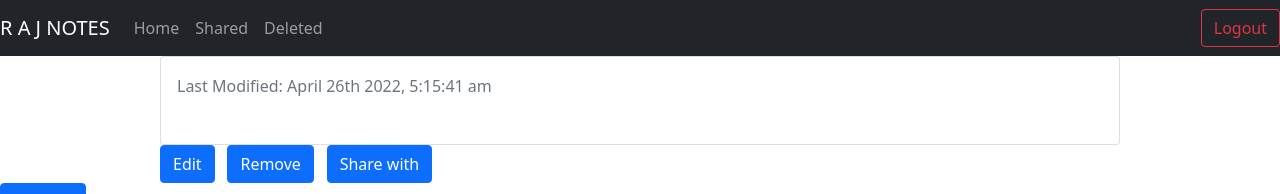
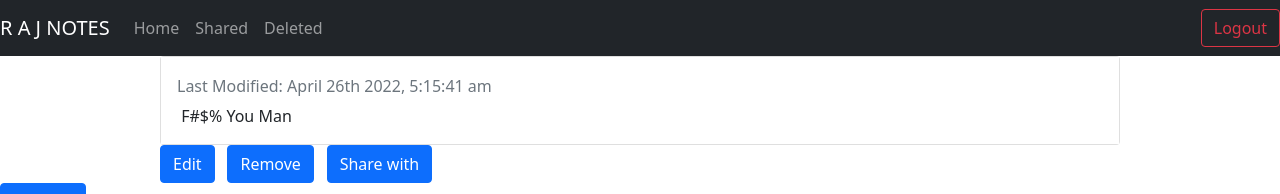
Before and after one commit to Ashmaitelly/raj_notes, a React (Create React App) app in the folder client/: page /hnp in a window 1280 px wide. Shown: the top 194 px of the page. Built offline with nearby package versions, Linux system fonts and the light colour scheme; no server answers; sample sign-in values are in the browser's storage.

Commit message:
done with the color and the note

```diff
--- a/client/src/components/ColorSelector.js
+++ b/client/src/components/ColorSelector.js
@@ -3,18 +3,19 @@ import { Dropdown } from 'react-bootstrap'
 import DropdownButton from 'react-bootstrap/DropdownButton'
 
 
-function ColorSelector(){
+function ColorSelector(props){
 
   const [col,setCol]= useState("#fff")
+  props.func(col)
 
 return(
   <DropdownButton id="dropdown-basic-button" title="Colors">
-    <Dropdown.Item onClick={()=>{setCol(col)}} type="color" defaultValue="#F6041C">Red</Dropdown.Item>
-    <Dropdown.Item onClick={()=>{setCol(col)}}type="color" defaultValue="#F6D604">Yellow</Dropdown.Item>
-    <Dropdown.Item onClick={()=>{setCol(col)}} type="color" defaultValue="#24AB12">Green</Dropdown.Item>
-    <Dropdown.Item onClick={()=>{setCol(col)}} type="color" defaultValue="#F60">Orange</Dropdown.Item>
-    <Dropdown.Item onClick={()=>{setCol(col)}} type="color" defaultValue="#0EF">Light Blue</Dropdown.Item>
-    <Dropdown.Item onClick={()=>{setCol(col)}} type="color" defaultValue="#FF00EA">Pink</Dropdown.Item>
+    <Dropdown.Item onClick={()=>{setCol("#F6041C")}} type="color" defaultValue="#F6041C">Red</Dropdown.Item>
+    <Dropdown.Item onClick={()=>{setCol("#F6D604")}}type="color" defaultValue="#F6D604">Yellow</Dropdown.Item>
+    <Dropdown.Item onClick={()=>{setCol("#24AB12")}} type="color" defaultValue="#24AB12">Green</Dropdown.Item>
+    <Dropdown.Item onClick={()=>{setCol("#F60")}} type="color" defaultValue="#F60">Orange</Dropdown.Item>
+    <Dropdown.Item onClick={()=>{setCol("#0EF")}} type="color" defaultValue="#0EF">Light Blue</Dropdown.Item>
+    <Dropdown.Item onClick={()=>{setCol("#FF00EA")}} type="color" defaultValue="#FF00EA">Pink</Dropdown.Item>
   </DropdownButton>
 );
 }
--- a/client/src/components/Note.js
+++ b/client/src/components/Note.js
@@ -3,23 +3,22 @@ import {Card} from 'react-bootstrap';
 import { NotesContext } from "../views/NotesPage";
 import Moment from "moment";
 
-
-function Note({text}){
+function Note({text, color}){
 
   const note = useContext(NotesContext);
-
   const dateModified = Date(Date.parse(note.date_modified));
 
   return(
-    <Card style={{  height: '80%' , width: '75%', margin: '0 auto' }}>
-    <Card.Body>
+    <>
+  <Card style={{  height: '80%' , width: '75%', margin: '0 auto' }}>
+    <Card.Body style={{ backgroundColor: color }}>
       <Card.Title>{note.title}</Card.Title>
-      <Card.Subtitle className="mb-2 text-muted">Last Modified: {Moment(dateModified).format('MMMM Do YYYY, h:mm:ss a')}</Card.Subtitle>
-      <Card.Text style={{  whiteSpace: "pre-wrap"}}> {note.text}  </Card.Text>
+        <Card.Subtitle className="mb-2 text-muted">Last Modified: {Moment(dateModified).format('MMMM Do YYYY, h:mm:ss a')}</Card.Subtitle>
+          <Card.Text style={{  whiteSpace: "pre-wrap"}}> {text}  </Card.Text>
     </Card.Body>
   </Card>
+  </>
   )
-
 }
 
 export default Note ;
--- a/client/src/views/HomeNotePage.js
+++ b/client/src/views/HomeNotePage.js
@@ -18,6 +18,8 @@ function HomeNotePage(){
     const [searchParams, setSearchParams] = useSearchParams();
     //trying context
 
+    const [noteColor, setNoteColor] = useState("#fff")
+
     useEffect(()=>{
     Axios.get(`http://localhost:3001/notes/${searchParams.get("id")}`)
     .then((response) =>{
@@ -29,11 +31,18 @@ function HomeNotePage(){
 
     },[]);
 
+    const getColor = (color) => {
+        setNoteColor(color)
+    }
+
     return(
     <div>
         <NavBar/>
         <NotesContext.Provider value={note}>
-        <Note />
+        <Note
+            color = {noteColor}
+            text = {"F#$% You Man"}
+        />
         </NotesContext.Provider>
         <div class="d-md-inline"style={{marginLeft: "12.5%"}}>
         <Button variant="primary" style={{marginRight:"1%"}} onClick={()=>{navigate("/anp")}}>
@@ -46,7 +55,9 @@ function HomeNotePage(){
             Share with
         </Button>
         </div>
-        <ColorSelector/>
+        <ColorSelector
+            func = {getColor}
+        />
             <PostComments />
             <Comments/>
     </div>
```
